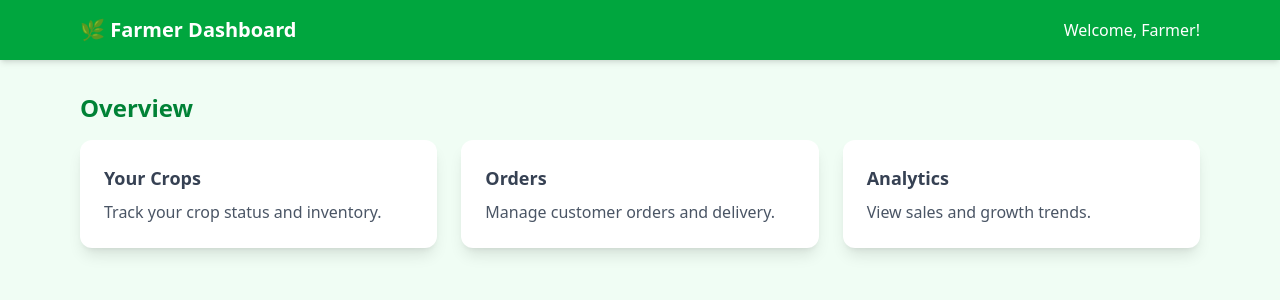
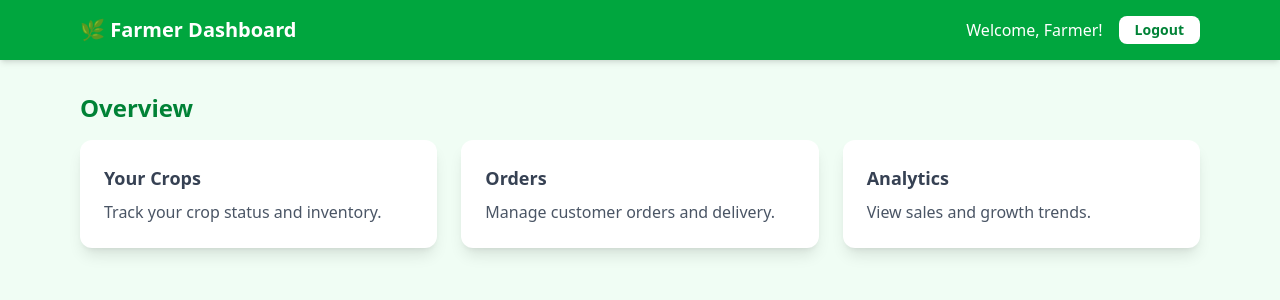
Before and after one commit to uwingabirejoselyne/agriTracker, a React (Vite) app in the folder frontend/: page /dashboard in a window 1280 px wide. Shown: the top 300 px of the page. Built offline with nearby package versions, Linux system fonts and the light colour scheme.

Commit message:
added logout button

```diff
--- a/frontend/src/pages/Dashboard.jsx
+++ b/frontend/src/pages/Dashboard.jsx
@@ -1,14 +1,34 @@
 import React from 'react';
+import { useNavigate } from 'react-router-dom';
 
 const Dashboard = () => {
   const user = JSON.parse(localStorage.getItem('user'));
+  const navigate = useNavigate();
+
+const handleLogout = () => {
+const confirmLogout = window.confirm('Are you sure you want to logout?');
+  if (confirmLogout) {
+    localStorage.removeItem('token');
+    localStorage.removeItem('user');
+    navigate('/');
+  }
+};
+
 
   return (
     <div className="min-h-screen bg-green-50">
       <header className="bg-green-600 text-white py-4 shadow-md">
         <div className="max-w-6xl mx-auto px-4 flex justify-between items-center">
           <h1 className="text-xl font-bold">🌿 Farmer Dashboard</h1>
-          <div>Welcome, {user?.name || 'Farmer'}!</div>
+          <div className="flex items-center gap-4">
+            <span>Welcome, {user?.name || 'Farmer'}!</span>
+            <button
+              onClick={handleLogout}
+              className="bg-white text-green-700 px-4 py-1 rounded-lg text-sm font-semibold hover:bg-green-100 transition"
+            >
+              Logout
+            </button>
+          </div>
         </div>
       </header>
 
```
